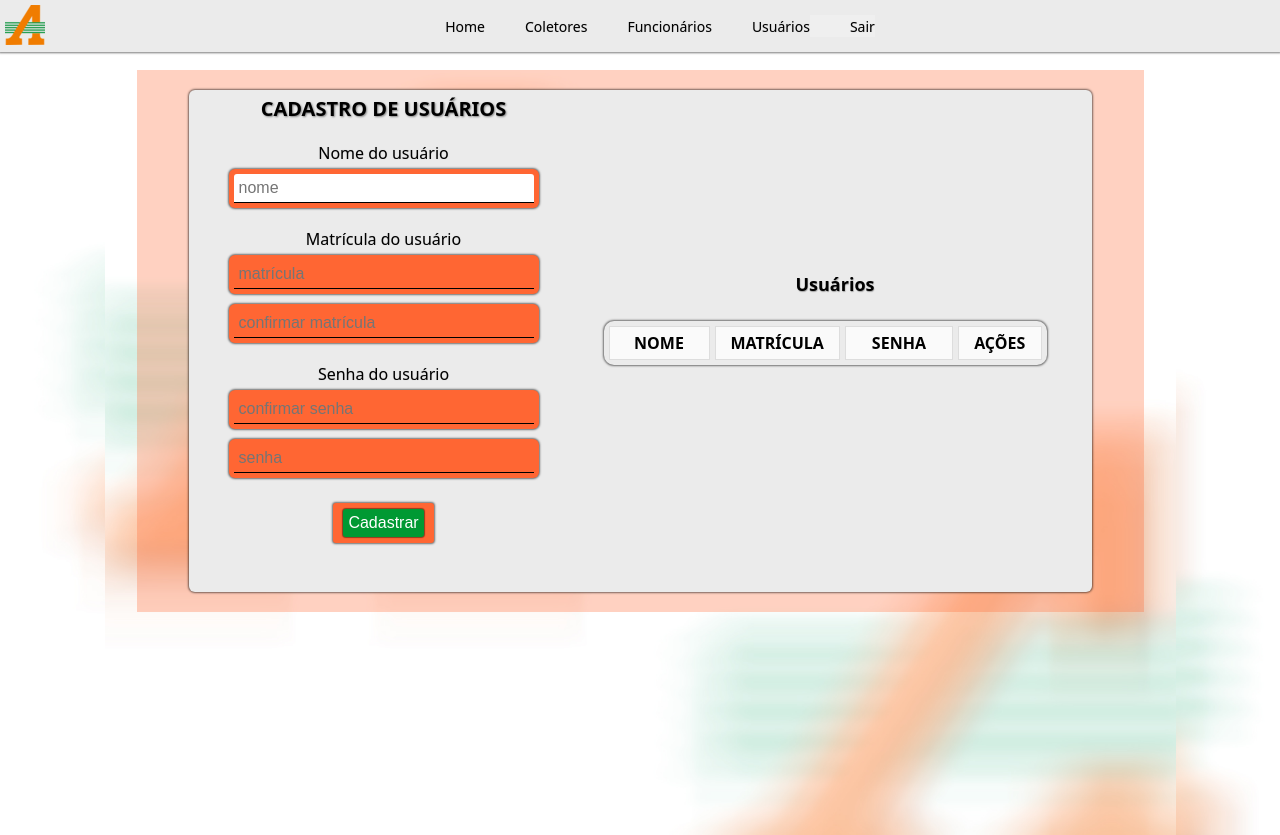
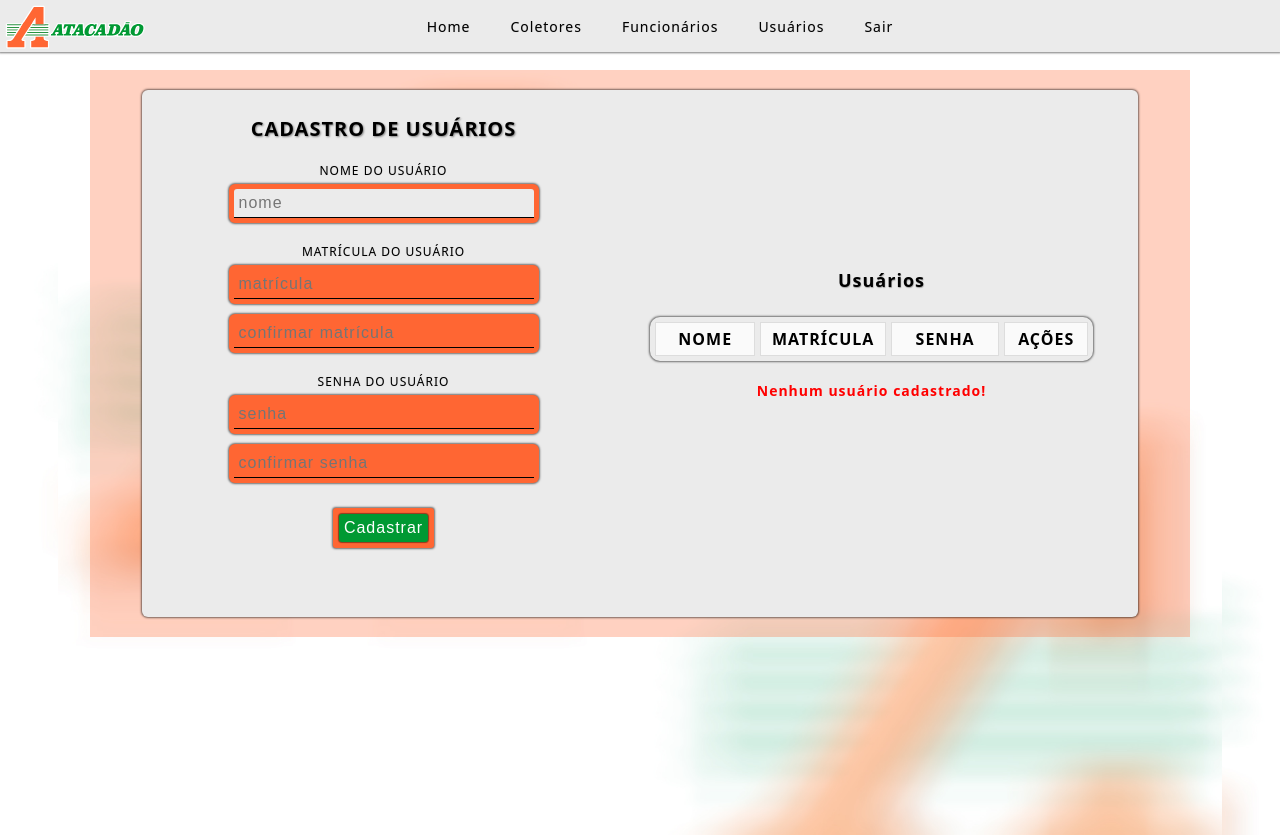
Before and after one commit to Robsonnsbr/atacadaoApp, a React (Vite) app: page /AppCollector/Users in a window 1280 px wide. Built offline with nearby package versions, Linux system fonts and the light colour scheme.

Commit message:
feat: new features

```diff
--- a/src/components/Wrapper/Wrapper.style.ts
+++ b/src/components/Wrapper/Wrapper.style.ts
@@ -8,12 +8,18 @@ export const StyledWrapper = styled.section`
   background-color: var(--secondary);
   margin: 20px;
   min-height: 400px;
-  min-width: 300px;
+  min-width: 996px;
   box-shadow: 0 0 2px 1px #00000086;
   flex-direction: row;
 
   @media (max-width: 855px) {
+    min-width: 300px;
     flex-direction: column;
+  }
+
+  & .containerCadastro {
+  min-width: 443px;
+  margin: 20px;
   }
 
   & p {
--- a/src/components/inputs/form/Form.style.ts
+++ b/src/components/inputs/form/Form.style.ts
@@ -12,6 +12,8 @@ export const StyledForm = styled.form`
   & label {
     color:  var(--on-secondary);
     text-shadow: var(--text-shadow-style);
+    font-size: 12px;
+
   }
 
   & input {
@@ -62,6 +64,6 @@ export const StyledContainerField = styled.div`
   }
 
   & input:focus {
-    background-color: var(--on-primary);
+    background-color: var(--secondary);
   }
 `;
--- a/src/components/modal/modal.tsx
+++ b/src/components/modal/modal.tsx
@@ -4,13 +4,15 @@ import { Button } from "..";
 
 interface ModalProps {
   isOpen: boolean;
-  message: string;
+  isButtonOff: boolean;
+  message: string | null;
   onConfirm: () => void;
   onCancel: () => void;
 }
 
 export const Modal: React.FC<ModalProps> = ({
   isOpen,
+  isButtonOff,
   message,
   onConfirm,
   onCancel,
@@ -24,6 +26,7 @@ export const Modal: React.FC<ModalProps> = ({
       <div className="modal">
         <div className="modal-content">
           <p>{message}</p>
+          {!isButtonOff && (
             <div className="buttons">
               <Button
                 backgroundcolor="var(--successfully)"
@@ -36,6 +39,7 @@ export const Modal: React.FC<ModalProps> = ({
                 onClick={onCancel}
               ></Button>
             </div>
+          )}
         </div>
       </div>
     </StyledContainerModal>
--- a/src/components/navebar/NaveBar.Style.ts
+++ b/src/components/navebar/NaveBar.Style.ts
@@ -19,6 +19,7 @@ export const StyledNaveBar = styled.nav`
   & button {
 
     font: inherit;
+    background-color: var(--secondary);
   }
   & a {
     text-decoration: none;
@@ -40,6 +41,9 @@ export const StyledNaveBar = styled.nav`
     align-items: center;
     margin: 0;
     padding: 5px;
+    img {
+      max-width: 140px;
+    }
   }
 
 
--- a/src/components/navebar/NaveBar.tsx
+++ b/src/components/navebar/NaveBar.tsx
@@ -1,7 +1,7 @@
 import { ReactNode, useContext } from "react";
 import * as S from "./NaveBar.Style";
 import { AuthContext } from "../../contexts/AuthContext";
-import iconAtacadao from "../../assets/icon.atacadao.png";
+import iconAtacadaoSvg from "../../assets/logo-atacadao-marketplace.svg";
 
 interface MainProps {
   children?: ReactNode;
@@ -20,7 +20,7 @@ export const NaveBar = ({ children }: MainProps) => {
         {children}
 
         <div className="logo">
-          <img src={iconAtacadao} alt="Logo da sua empresa" />
+          <img src={iconAtacadaoSvg} alt="Logo da sua empresa" />
         </div>
 
         <a href="/AppCollector">Home</a>
--- a/src/components/tables/userTable/UserTable.style.ts
+++ b/src/components/tables/userTable/UserTable.style.ts
@@ -19,6 +19,13 @@ export const UserTableStyleContainer = styled.div`
     border-radius: 10px;
     box-shadow: 0 0 2px 1px #00000086;
 
+  }
+
+  & p {
+    color: var(--error);
+    margin: 0;
+    margin-top: 20px;
+    /* padding: 10px; */
   }
 
 `
--- a/src/components/tables/userTable/UserTable.tsx
+++ b/src/components/tables/userTable/UserTable.tsx
@@ -17,6 +17,8 @@ export const TabelaFuncionarios: React.FC<TabelaFuncionariosProps> = ({
   const [atualizarInterno, setAtualizarInterno] = useState(atualizar);
   const [isModalOpen, setIsModalOpen] = useState(false);
   const [userToDelete, setUserToDelete] = useState<User | undefined>();
+  const [msgModal, setMsgModal] = useState<string | null>(null);
+  const [isButtonOff, setIsButtonOff] = useState(false);
 
   useEffect(() => {
     const recuperarUsers = () => {
@@ -34,7 +36,11 @@ export const TabelaFuncionarios: React.FC<TabelaFuncionariosProps> = ({
   }, [atualizar]);
 
   const abrirModal = (usuario: User | undefined) => {
-    setUserToDelete(usuario);
+    if (!isButtonOff) {
+      setUserToDelete(usuario);
+      setIsModalOpen(true);
+      return;
+    }
     setIsModalOpen(true);
   };
 
@@ -43,7 +49,11 @@ export const TabelaFuncionarios: React.FC<TabelaFuncionariosProps> = ({
   };
 
   const handleExcluirUsuario = (usuario: User | undefined) => {
+    setIsButtonOff(false);
     if (usuario && usuario.mat) {
+      setMsgModal(
+        `Tem certeza de que deseja excluir o usuário: ${usuario?.name} Matrícula: ${usuario?.mat}?`
+      );
       return abrirModal(usuario);
     }
     alert("Matrícula incorreta ou não informada");
@@ -57,22 +67,30 @@ export const TabelaFuncionarios: React.FC<TabelaFuncionariosProps> = ({
     }
   };
 
-  const warningModal = () => {
-    //TODO: chamar modal com outra msg de sucesso
+  const warningModal = (usuario: User | undefined) => {
+    setMsgModal(
+      `O usuário: ${usuario?.name} Matrícula: ${usuario?.mat} excluído com sucesso!`
+    );
+    setIsButtonOff(true);
+    abrirModal(usuario);
+    setTimeout(() => {
+      setIsModalOpen(false);
+    }, 3000);
   };
 
   return (
     <div>
       <Modal
         isOpen={isModalOpen}
-        message={`Tem certeza de que deseja excluir o usuário: ${userToDelete?.name}. Matrícula: ${userToDelete?.mat}?`}
+        isButtonOff={isButtonOff}
+        message={msgModal}
         onConfirm={() => {
           if (userToDelete?.mat) {
             deleteUserMat(userToDelete.mat);
             handleExcluirUsuarioTela(userToDelete);
           }
           fecharModal();
-          warningModal();
+          warningModal(userToDelete);
         }}
         onCancel={fecharModal}
       />
@@ -106,6 +124,7 @@ export const TabelaFuncionarios: React.FC<TabelaFuncionariosProps> = ({
             ))}
           </tbody>
         </UserTableStyle>
+        {!usuarios?.length && <p>Nenhum usuário cadastrado!</p>}
       </UserTableStyleContainer>
     </div>
   );
--- a/src/contexts/AuthContext.tsx
+++ b/src/contexts/AuthContext.tsx
@@ -156,11 +156,11 @@ export const AuthProvider = ({ children }: AuthProviderProps) => {
       const index = users.findIndex((user: User) => user.mat === token.mat);
 
       if (index !== -1) {
-        const currentUser: User = users[index];
+        // const currentUser: User = users[index];
         users.splice(index, 1);
         localStorage.removeItem("token");
         localStorage.setItem("users_db", JSON.stringify(users));
-        alert(`Usuário ${currentUser.mat} Excluído com sucesso!`);
+        // alert(`Usuário ${currentUser.mat} Excluído com sucesso!`);
         setToken(null);
       } else {
         setError("Index not found");
@@ -178,10 +178,10 @@ export const AuthProvider = ({ children }: AuthProviderProps) => {
       const index = users.findIndex((user: User) => user.mat === mat);
 
       if (index !== -1) {
-        const currentUser: User = users[index];
+        // const currentUser: User = users[index];
         users.splice(index, 1);
         localStorage.setItem("users_db", JSON.stringify(users));
-        alert(`Usuário ${currentUser.mat} Excluído com sucesso!`);
+        // alert(`Usuário ${currentUser.mat} Excluído com sucesso!`);
       }
     }
   };
--- a/src/pages/cadastro/cadastroUser/CadastroUser.tsx
+++ b/src/pages/cadastro/cadastroUser/CadastroUser.tsx
@@ -19,8 +19,8 @@ export const CadastroUser = () => {
   // const navigate = useNavigate();
   const [name, setName] = useState("");
   const [mat, setMat] = useState("");
+  const [confirmMat, setConfirmMat] = useState("");
   const [password, setPassword] = useState("");
-  const [confirmEmail, setConfirmEmail] = useState("");
   const [confirmPassword, setConfirmPassword] = useState("");
 
   const inputsBlock = document.querySelectorAll(".block");
@@ -35,7 +35,7 @@ export const CadastroUser = () => {
 
   const handleSubmit = (event: React.FormEvent) => {
     event.preventDefault(),
-      cadastro(name, mat, confirmEmail, password, confirmPassword);
+      cadastro(name, mat, confirmMat, password, confirmPassword);
   };
   //TODO: fix CustomValidity for React obs:(após o 2 elemento ele persiste o erro)
   // useEffect(() => {
@@ -105,10 +105,10 @@ export const CadastroUser = () => {
       <NaveBar />
       <Main>
         <Wrapper>
-          <div>
+          <div className="containerCadastro">
             <h1>CADASTRO DE USUÁRIOS</h1>
             <Form onSubmit={(e) => handleSubmit(e)} method={"post"}>
-              <label htmlFor="name">Nome do usuário</label>
+              <label htmlFor="name">NOME DO USUÁRIO</label>
               <ContainerField className="inputName">
                 <input
                   autoFocus
@@ -123,10 +123,10 @@ export const CadastroUser = () => {
                   title="aaaaa"
                 />
               </ContainerField>
-              <label htmlFor="mat">Matrícula do usuário</label>
+              <label htmlFor="mat">MATRÍCULA DO USUÁRIO</label>
               <ContainerField>
                 <input
-                  className="block "
+                  className="block"
                   autoComplete="nope"
                   type="text"
                   id="mat"
@@ -138,38 +138,38 @@ export const CadastroUser = () => {
               </ContainerField>
               <ContainerField className="inputMat">
                 <input
-                  className="block "
+                  className="block"
                   autoComplete="nope"
                   type="text"
                   id="confirmarMat"
                   placeholder="confirmar matrícula"
-                  value={confirmEmail.toLowerCase()}
-                  onChange={(event) => setConfirmEmail(event.target.value)}
+                  value={confirmMat.toLowerCase()}
+                  onChange={(event) => setConfirmMat(event.target.value)}
                   required
                 />
               </ContainerField>
-              <label htmlFor="password">Senha do usuário</label>
+              <label htmlFor="password">SENHA DO USUÁRIO</label>
               <ContainerField>
                 <input
-                  className="block "
+                  className="block"
                   type="password"
                   name="password"
                   id="password"
-                  value={confirmPassword}
-                  onChange={(event) => setConfirmPassword(event.target.value)}
-                  placeholder="confirmar senha"
+                  value={password}
+                  placeholder="senha"
+                  onChange={(event) => setPassword(event.target.value)}
                   required
                 />
               </ContainerField>
               <ContainerField className="inputPass">
                 <input
-                  className="block "
+                  className="block"
                   type="password"
                   name="confirmarPassword"
                   id="confirmarPassword"
-                  value={password}
-                  onChange={(event) => setPassword(event.target.value)}
-                  placeholder="senha"
+                  value={confirmPassword}
+                  onChange={(event) => setConfirmPassword(event.target.value)}
+                  placeholder="confirmar senha"
                   required
                 />
               </ContainerField>
--- a/src/styles/Global.Style.ts
+++ b/src/styles/Global.Style.ts
@@ -16,7 +16,7 @@ export const GlobalStyle = createGlobalStyle`
 }
 
 * {
-
+    letter-spacing: 1px;
     padding: 0;
     margin: 0;
     vertical-align: baseline;
```
Also changed, not shown: src/assets/icon.atacadao.png (deleted), src/assets/logo-atacadao-marketplace.svg (added). Lines whose indentation alone changed are shown as unchanged.
